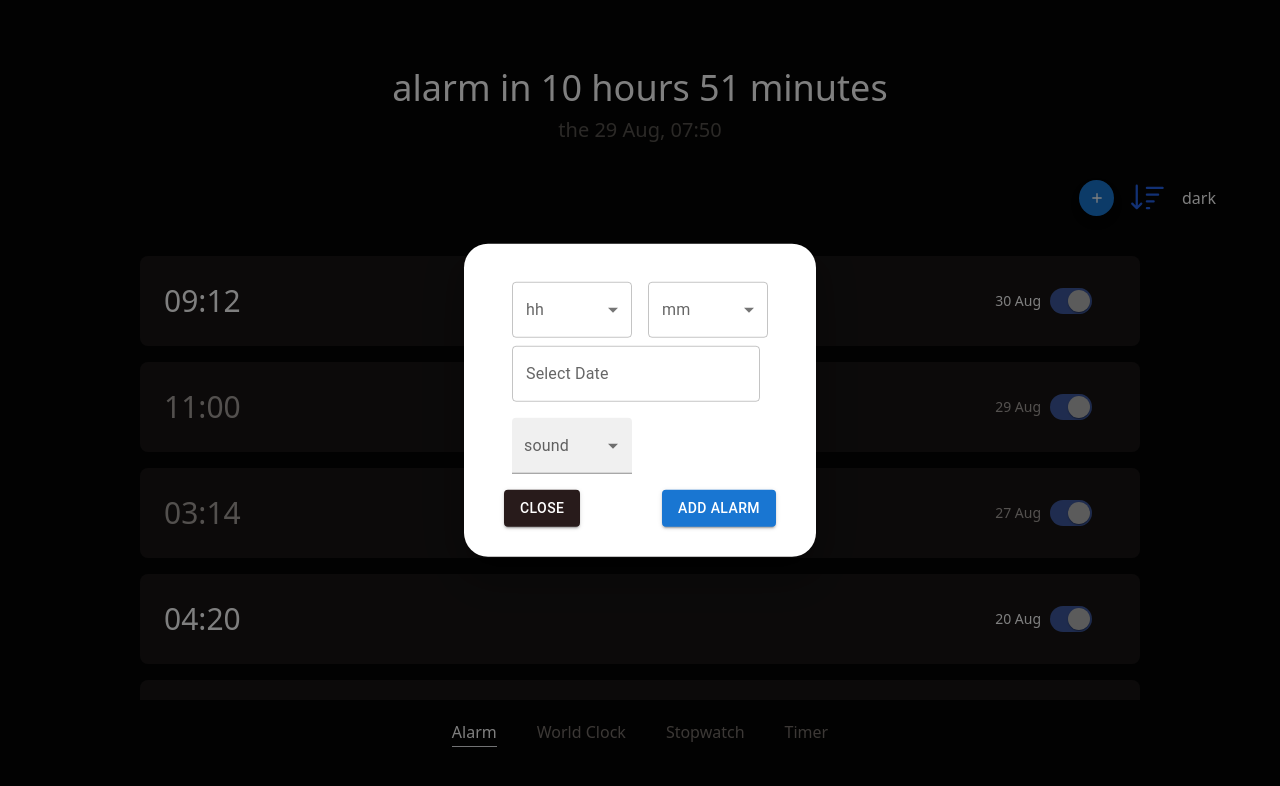
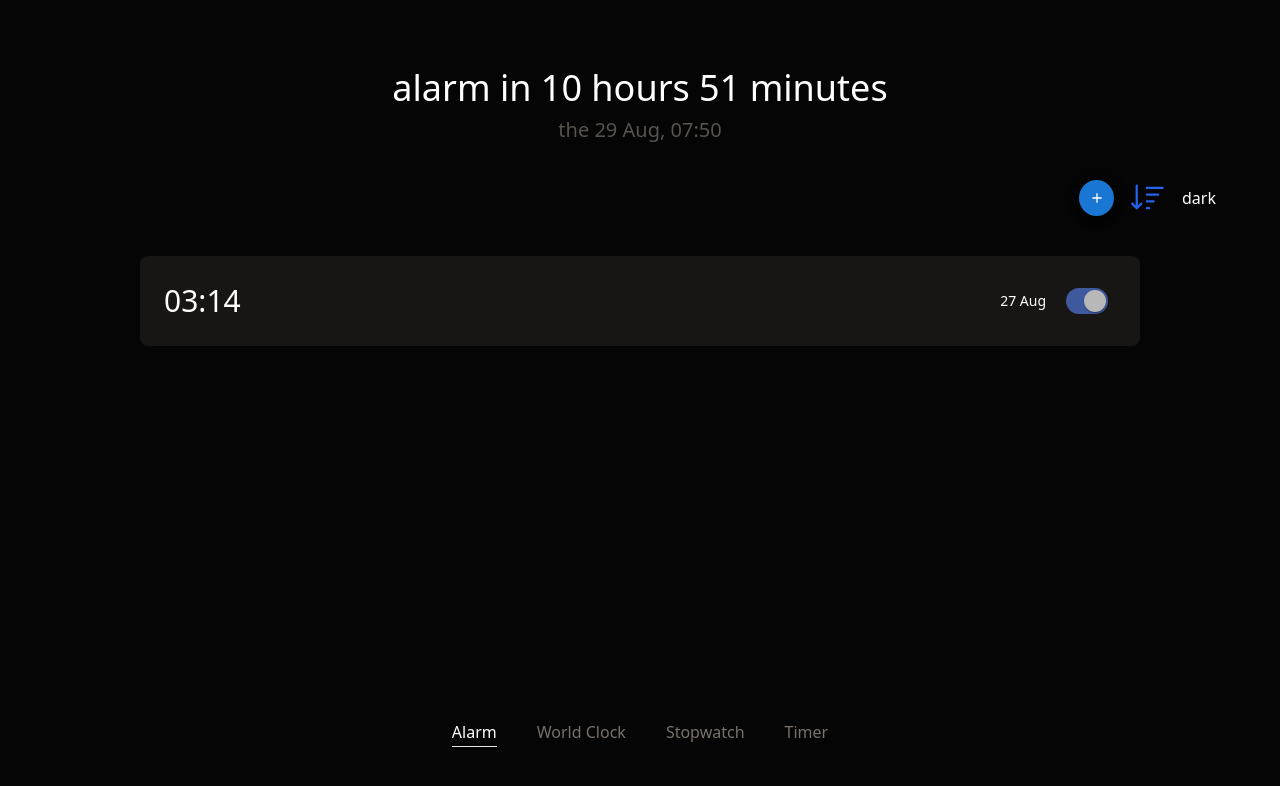
Before and after one commit to NezerAbdullayev/timer-app, a React (Vite) app: page /alarms in a window 1280 px wide. Shown: the top 786 px of the page. Built offline with nearby package versions, Linux system fonts and the light colour scheme.

Commit message:
feat(AlarmsPage):add New Alarms function

```diff
--- a/src/components/history/HistoryList.jsx
+++ /dev/null
@@ -1,25 +0,0 @@
-// import components
-import StopwatchBox from "../../pages/stopwatchPage/components/StopwatchBox";
-import Row from "../ui/Row";
-
-function HistoryList({ historyList }) {
-    const {date,laps}=historyList[1]
-
-    return (
-        <>
-            <Row className="pt-3  mb-2.5 border-t border-stone-500/50 overflow-y-hidden">{date}</Row>
-
-            { laps && laps?.map((item) => (
-                <StopwatchBox
-                className="mb-2"
-                    key={item.id}
-                    lap={item.lap}
-                    lapTime={item.lapTime}
-                    time={item.time}
-                />
-            ))}
-        </>
-    );
-}
-
-export default HistoryList;
--- a/src/components/ui/Popup.jsx
+++ b/src/components/ui/Popup.jsx
@@ -1,18 +1,11 @@
-import { Backdrop, Box, Button, Modal } from '@mui/material';
-import { useState } from 'react';
-import Row from './Row';
-import FlexRow from './FlexRow';
+import { Backdrop, Box, Modal } from '@mui/material';
 
-export default function Popup({ children }) {
-    const [open, setOpen] = useState(true);
-
-    const handleOpenPopup = () => setOpen(true);
-    const handleClosePopup = () => setOpen(false);
+export default function Popup({ children, openNewAlarm, onToggleAlarmPopup }) {
 
     return (
         <Modal
-            open={open}
-            onClose={handleClosePopup}
+            open={openNewAlarm}
+            onClose={onToggleAlarmPopup}
             closeAfterTransition
             BackdropComponent={Backdrop}
             BackdropProps={{
@@ -27,31 +20,14 @@ export default function Popup({ children }) {
                     transform: 'translate(-50%, -50%)',
                     bgcolor: 'background.paper',
                     boxShadow: 24,
-                    borderRadius:6,
-                    padding: "30px 40px",
+                    borderRadius: 6,
+                    padding: '30px 40px',
                     outline: 'none',
                 }}
             >
                 {/* children */}
                 {children}
 
-                <FlexRow className=" justify-between items-center">
-                    {/* close button */}
-                    <Button
-                        onClick={handleOpenPopup}
-                        variant="contained"
-                        color="secondary"
-                        sx={{background:"#281b1b"}}
-                        className="mt-4 "
-                    >
-                        Close
-                    </Button>
-
-                    {/* add alarm */}
-                    <Button onClick={handleOpenPopup} variant="contained" className="mt-4">
-                        Add Alarm
-                    </Button>
-                </FlexRow>
             </Box>
         </Modal>
     );
--- a/src/components/ui/Toolbar.jsx
+++ b/src/components/ui/Toolbar.jsx
@@ -10,7 +10,7 @@ import FlexRow from './FlexRow';
 
 
 
-function Toolbar({ sort = true,onClick }) {
+function Toolbar({ sort = true,onToggleAlarmPopup }) {
     return (
         <FlexRow className="items-center justify-end gap-4">
 
@@ -18,7 +18,7 @@ function Toolbar({ sort = true,onClick }) {
             <Fab
                 color="primary"
                 aria-label="add"
-                onClick={onClick}
+                onClick={onToggleAlarmPopup}
                 sx={{ width: '35px', height: '35px' }}
             >
                 <AddIcon sx={{ fontSize: '16px' }}  />
--- a/src/components/ui/boxGroup/Switch.jsx
+++ b/src/components/ui/boxGroup/Switch.jsx
@@ -1,10 +1,11 @@
-import { FormControlLabel, styled, Switch as SwitchControl } from '@mui/material';
+import { styled, Switch as SwitchControl } from '@mui/material';
 
-function SwitchButton({onClick,type}) {
+function SwitchButton({ isActive, onClick }) {
     const IOSSwitch = styled((props) => (
         <SwitchControl
             focusVisibleClassName=".Mui-focusVisible"
             disableRipple
+            checked={isActive}
             {...props}
         />
     ))(({ theme }) => ({
@@ -14,7 +15,7 @@ function SwitchButton({onClick,type}) {
         '& .MuiSwitch-switchBase': {
             padding: 0,
             margin: 2,
-            transitionDuration: '300ms',
+            transition: 'all 0.6s',
             '&.Mui-checked': {
                 transform: 'translateX(16px)',
                 color: '#b8b8b8',
@@ -22,6 +23,7 @@ function SwitchButton({onClick,type}) {
                     backgroundColor: '#3f599f',
                     opacity: 1,
                     border: 0,
+                    transition: 'all 0.6s',
                     ...theme.applyStyles('dark', {
                         backgroundColor: '#3f599f',
                     }),
@@ -56,9 +58,7 @@ function SwitchButton({onClick,type}) {
             borderRadius: 26 / 2,
             backgroundColor: '#E9E9EA',
             opacity: 1,
-            transition: theme.transitions.create(['background-color'], {
-                duration: 500,
-            }),
+            transition: 'all 0.6s',
             ...theme.applyStyles('dark', {
                 backgroundColor: '#39393D',
             }),
@@ -66,9 +66,9 @@ function SwitchButton({onClick,type}) {
     }));
 
     return (
-        <FormControlLabel
+        <IOSSwitch
+            sx={{ m: 1, transition:" all 6s !important" }}
             onClick={onClick}
-            control={<IOSSwitch sx={{ m: 1 }} defaultChecked />}
         />
     );
 }
--- a/src/context/AlarmsProvider.jsx
+++ b/src/context/AlarmsProvider.jsx
@@ -12,8 +12,8 @@ const initialState = {
             id: 4335353,
             hour: { hh: '03', mm: '14' },
             history: '27 Aug',
-            music: 'run.az/kecdi',
-            isActive: false,
+            sound: 'run.az/kecdi',
+            isActive: true,
         },
     ],
 };
@@ -53,11 +53,12 @@ function reducer(state, action) {
             };
 
         case 'TOGGLE_ISACTIVE_ALARM':
+            console.log(action.payload);
             return {
                 ...state,
                 alarmsList: [
                     ...state.alarmsList.map((alarm) =>
-                        alarm.id == action.paylaod
+                        alarm.id == action.payload
                             ? { ...alarm, isActive: alarm.isActive == true ? false : true }
                             : alarm
                     ),
--- a/src/pages/alarmsPage/AlarmsPage.jsx
+++ b/src/pages/alarmsPage/AlarmsPage.jsx
@@ -12,23 +12,27 @@ import Toolbar from '../../components/ui/Toolbar';
 import AlarmsBoxGroup from './components/AlarmsBoxGroup';
 import Popup from '../../components/ui/Popup';
 
+
 // utils
 import { getRealTime } from '../../utils/getCurrentDateTime';
 import AddAlarmPopup from './components/AddAlarmPopup';
+import { currentFormatDate } from '../../utils/formatTime';
 
 function AlarmsPage() {
-    const [openNewAlarm, setOpenNewAlarm] = useState();
 
-    function handleAddAlarmBtn() {
-        setOpenNewAlarm((openNewAlarm) => !openNewAlarm);
-    }
+    const [openNewAlarm, setOpenNewAlarm] = useState(false);
 
-    console.log(useAlarms());
 
     const {
         state: { alarmsList, realTime },
         dispatch,
     } = useAlarms();
+
+    console.log(alarmsList)
+
+    function handleToggleAlarmBtn() {
+        setOpenNewAlarm((openNewAlarm) => !openNewAlarm);
+    }
 
     function addAlarm({ hour, history, music }) {
         dispatch({ type: 'ADD_ALARM', payload: { hour, history, music } });
@@ -65,12 +69,12 @@ function AlarmsPage() {
                 headerDesc="the 29 Aug, 07:50"
             />
 
-            <Toolbar onClick={handleAddAlarmBtn} />
+            <Toolbar onToggleAlarmPopup={handleToggleAlarmBtn} />
 
-            <AlarmsBoxGroup items={alarms} />
+            <AlarmsBoxGroup items={alarmsList}  />
 
-            <Popup>
-                <AddAlarmPopup />
+            <Popup onToggleAlarmPopup={handleToggleAlarmBtn} openNewAlarm={openNewAlarm} >
+                <AddAlarmPopup onToggleAlarmPopup={handleToggleAlarmBtn} dispatch={dispatch} />
             </Popup>
         </GridColoms>
     );
--- a/src/pages/alarmsPage/components/AddAlarmPopup.jsx
+++ b/src/pages/alarmsPage/components/AddAlarmPopup.jsx
@@ -7,24 +7,24 @@ import { LocalizationProvider } from '@mui/x-date-pickers/LocalizationProvider';
 import { AdapterDayjs } from '@mui/x-date-pickers/AdapterDayjs';
 import { DatePicker } from '@mui/x-date-pickers/DatePicker';
 import Select from '@mui/material/Select';
+import { Button, FormControl, InputLabel } from '@mui/material';
 
 // components
 import Row from '../../../components/ui/Row';
-import { FormControl, InputLabel } from '@mui/material';
 import FlexRow from '../../../components/ui/FlexRow';
 
-export default function AddAlarmPopup() {
-    const [hh, setHh] = useState('');
-    const [mm, setMm] = useState('');
+// utils
+import {  formatDate } from '../../../utils/formatTime';
+
+export default function AddAlarmPopup({ onToggleAlarmPopup, dispatch }) {
+    const [hh, setHh] = useState("");
+    const [mm, setMm] = useState("");
     const [selectedDate, setSelectedDate] = useState(null);
-    const [sound,setSound]=useState("")
+    const [sound, setSound] = useState('');
 
-
-
-    function handleChangeSound(event){
-      setSound(event.target.value)
+    function handleChangeSound(event) {
+        setSound(event.target.value);
     }
-
 
     const handleHourChange = (event) => {
         setHh(event.target.value);
@@ -34,10 +34,26 @@ export default function AddAlarmPopup() {
         setMm(event.target.value);
     };
 
+
+    // add new alarms button
+    function addAlarm({ hour, history, sound }) {
+        let newDate = formatDate(history)
+
+
+
+        dispatch({ type: 'ADD_ALARM', payload: { hour, history:newDate, sound } });
+
+        // close popup
+        onToggleAlarmPopup()
+
+    }
+
+
+
     return (
         <>
-            {/* hours start */}
-            <FlexRow className="justify-between items-center">
+            {/* hours  hh,mm start */}
+            <FlexRow className="items-center justify-between">
                 <TextField
                     select
                     label="hh"
@@ -59,7 +75,7 @@ export default function AddAlarmPopup() {
                     value={mm}
                     onChange={handleMinuteChange}
                     variant="outlined"
-                    sx={{ m: 1, minWidth: 120, }}
+                    sx={{ m: 1, minWidth: 120 }}
                 >
                     {Array.from({ length: 60 }).map((_, index) => (
                         <MenuItem key={index} value={index < 10 ? `0${index}` : `${index}`}>
@@ -71,18 +87,19 @@ export default function AddAlarmPopup() {
             {/* hours end */}
 
             {/* date start */}
-            <Row  className="ml-2">
+            <Row className="ml-2">
                 <LocalizationProvider dateAdapter={AdapterDayjs}>
                     <DatePicker
                         label="Select Date"
                         value={selectedDate}
                         onChange={(newValue) => setSelectedDate(newValue)}
-                        slots={{ textField: TextField }} // Yeni prop
+                        slots={{ textField: TextField }}
                     />
                 </LocalizationProvider>
             </Row>
             {/* date end */}
 
+            {/* sound start */}
             <Row className="my-2">
                 <FormControl variant="filled" sx={{ m: 1, minWidth: 120 }}>
                     <InputLabel id="demo-simple-select-filled-label">sound</InputLabel>
@@ -92,7 +109,7 @@ export default function AddAlarmPopup() {
                         value={sound}
                         onChange={handleChangeSound}
                     >
-                      {/* buraya musiqileri qoyacam */}
+                        {/* buraya musiqileri qoyacam */}
                         <MenuItem value=""></MenuItem>
                         <MenuItem value={10}>Ten</MenuItem>
                         <MenuItem value={20}>Twenty</MenuItem>
@@ -100,6 +117,30 @@ export default function AddAlarmPopup() {
                     </Select>
                 </FormControl>
             </Row>
+            {/* sound end */}
+
+            {/* control buttons */}
+            <FlexRow className="items-center justify-between">
+                {/* close button */}
+                <Button
+                    onClick={onToggleAlarmPopup}
+                    variant="contained"
+                    color="secondary"
+                    sx={{ background: '#281b1b' }}
+                    className="mt-4"
+                >
+                    Close
+                </Button>
+
+                {/* add alarm */}
+                <Button
+                    onClick={() => addAlarm({ hour: { hh, mm }, history: selectedDate, sound })}
+                    variant="contained"
+                    className="mt-4"
+                >
+                    Add Alarm
+                </Button>
+            </FlexRow>
         </>
     );
 }
--- a/src/pages/alarmsPage/components/AlarmsBox.jsx
+++ b/src/pages/alarmsPage/components/AlarmsBox.jsx
@@ -1,10 +1,19 @@
 // import component
+import { useAlarms } from '../../../Hooks/useAlarms';
 import BoxContainer from '../../../components/ui/BoxContainer';
 import Row from '../../../components/ui/Row';
 // import mui component
 import Switch from '../../../components/ui/boxGroup/Switch';
 
 function AlarmsBox({ id, hour: { hh, mm }, isActive, history }) {
+
+    const {dispatch}=useAlarms()
+
+
+    function handleAlarmActiveBtn(id){
+        dispatch({type:"TOGGLE_ISACTIVE_ALARM",payload:id})
+    }
+
     return (
         // box container bu olacaqdir
         <BoxContainer>
@@ -23,7 +32,7 @@ function AlarmsBox({ id, hour: { hh, mm }, isActive, history }) {
             >
                 <Row>{history}</Row>
                 <Row>
-                    <Switch />
+                    <Switch  onClick={()=>handleAlarmActiveBtn(id)} isActive={isActive}/>
                 </Row>
             </Row>
         </BoxContainer>
--- a/src/pages/alarmsPage/components/AlarmsBoxGroup.jsx
+++ b/src/pages/alarmsPage/components/AlarmsBoxGroup.jsx
@@ -11,7 +11,6 @@ function AlarmsBoxGroup({ items }) {
                     <AlarmsBox
                         key={item.id}
                         id={item.id}
-                        date={item.date}
                         hour={item.hour}
                         isActive={item.isActive}
                         history={item.history}
--- a/src/pages/stopwatchPage/components/AllStopwatchHistoryList.jsx
+++ b/src/pages/stopwatchPage/components/AllStopwatchHistoryList.jsx
@@ -1,5 +1,5 @@
 import { memo } from 'react';
-import HistoryList from '../../../components/history/HistoryList';
+import HistoryList from './HistoryList';
 
 function AllStopwatchHistoryList({ history, historyOpen }) {
     const historyEntries = Object.entries(history);
--- /dev/null
+++ b/src/pages/stopwatchPage/components/HistoryList.jsx
@@ -0,0 +1,26 @@
+// import components
+import StopwatchBox from './StopwatchBox';
+import Row from '../../../components/ui/Row';
+
+function HistoryList({ historyList }) {
+    const { date, laps } = historyList[1];
+
+    return (
+        <>
+            <Row className="mb-2.5 overflow-y-hidden border-t border-stone-500/50 pt-3">{date}</Row>
+
+            {laps &&
+                laps?.map((item) => (
+                    <StopwatchBox
+                        className="mb-2"
+                        key={item.id}
+                        lap={item.lap}
+                        lapTime={item.lapTime}
+                        time={item.time}
+                    />
+                ))}
+        </>
+    );
+}
+
+export default HistoryList;
--- a/src/utils/formatTime.jsx
+++ b/src/utils/formatTime.jsx
@@ -5,3 +5,25 @@ export function formatTime(time) {
     const hours = `00${Math.floor(time / 360000)}`.slice(-2);
     return `${hours}:${minutes}:${seconds}:${milliseconds}`;
 }
+
+export function formatReverseDayAndMonth(date) {
+    const day = date.getDate();
+    const month = date.toLocaleString('en-US', { month: 'short' });
+    const newDate = `${day} ${month}`;
+    return newDate;
+}
+
+export function currentFormatDate() {
+    const curDate = new Date();
+    const curFormatDate = formatReverseDayAndMonth(curDate);
+    return curFormatDate;
+}
+
+export function formatDate(formatValue) {
+    if (!formatValue) return currentFormatDate();
+
+    const date = formatValue.$d ? new Date(formatValue.$d) : new Date(formatValue);
+    const newDate = formatReverseDayAndMonth(date);
+
+    return  newDate ? newDate : currentFormatDate()
+}
```
